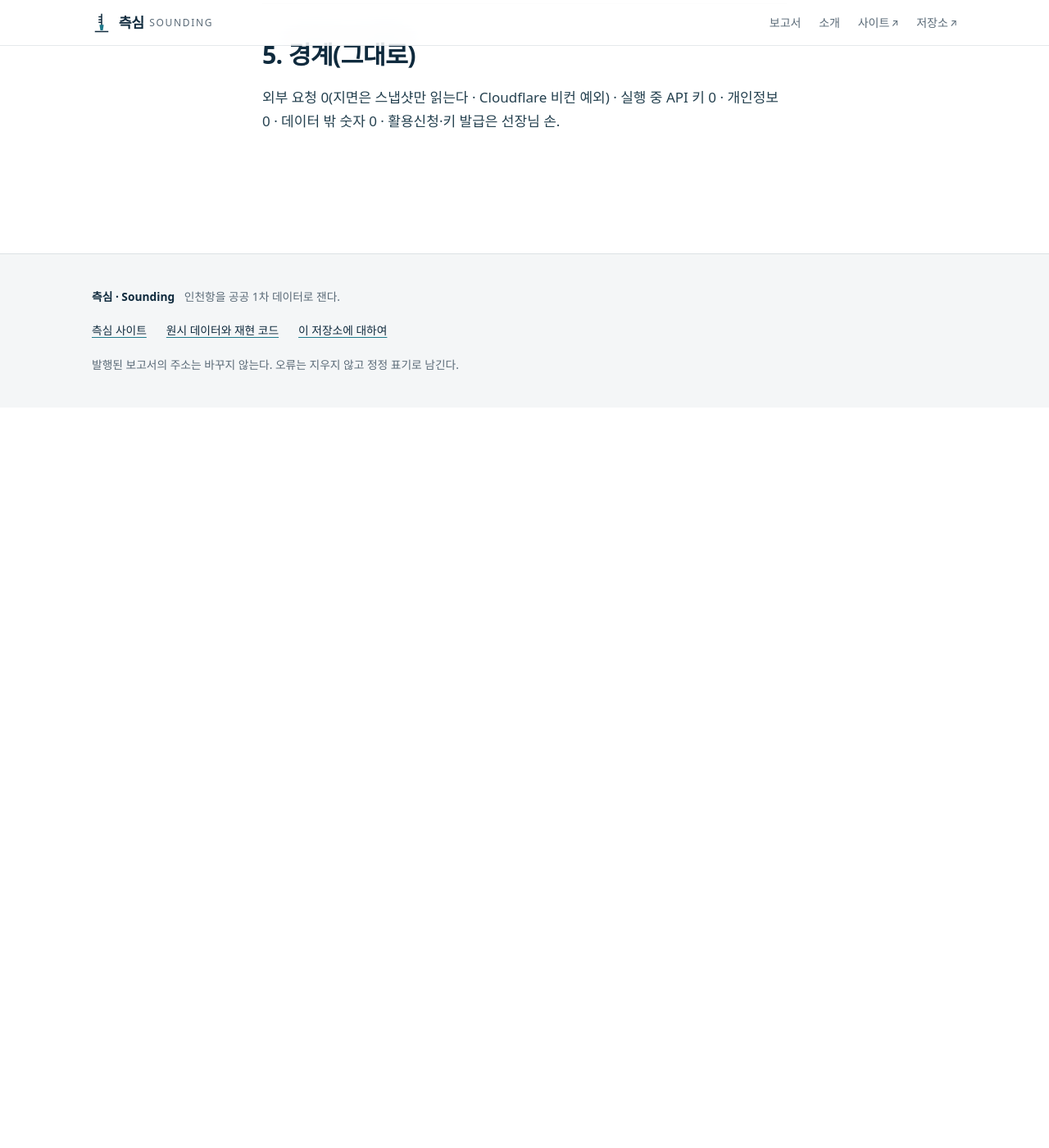
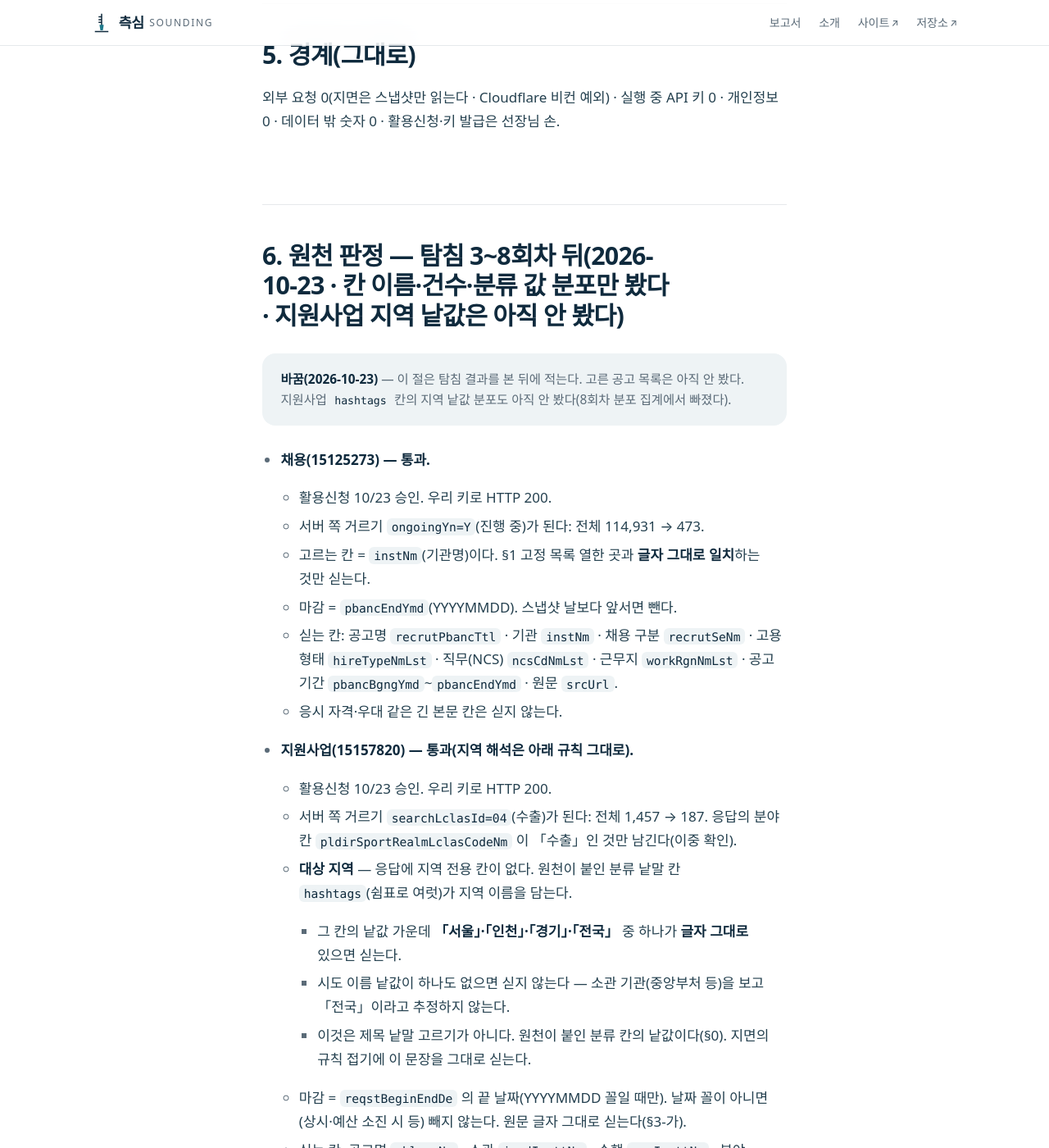
Before and after one commit to jisangj03-dev/incheon-port-analysis, a Jekyll site: the page built from docs/측심_채용·지원사업레이더_판정기준_선커밋_20261022.md, in a window 1280 px wide and 1400 px high, scrolled down 4499 px. Shown: the whole window at 82% size. Built offline with Jekyll 4.4.1, drawn with Linux system fonts in a browser that asks for light colours; some web fonts are replaced; our own code applies the rules of GitHub Pages for plain Markdown files; before the commit the page ends 4996 px from its top, so only the background shows below that; some of the changed text lies outside the part shown.

Commit message:
레이더 선커밋 §6 — 원천 판정(목록 보기 전): 채용 통과(instNm 고정 목록 · ongoingYn=Y 473건) · 지원사업 통과(수출 searchLclasId=04 187건 · 지역 = hashtags 낱값 서울·인천·경기·전국 글자 그대로 · 없으면 안 싣고 추정 안 함) · K-Startup 미달(분야 칸에 물류·수출 갈래 없음)
Co-Authored-By: Claude Opus 5.5 <noreply@anthropic.com>
Claude-Session: https://claude.ai/code/session_01MZ3cYDGK1Kxw411tM3B3jH

```diff
--- a/docs/측심_채용·지원사업레이더_판정기준_선커밋_20261022.md
+++ b/docs/측심_채용·지원사업레이더_판정기준_선커밋_20261022.md
@@ -75,3 +75,31 @@
 ## 5. 경계(그대로)
 
 외부 요청 0(지면은 스냅샷만 읽는다 · Cloudflare 비컨 예외) · 실행 중 API 키 0 · 개인정보 0 · 데이터 밖 숫자 0 · 활용신청·키 발급은 선장님 손.
+
+## 6. 원천 판정 — 탐침 3~8회차 뒤(2026-10-23 · 칸 이름·건수·분류 값 분포만 봤다 · 지원사업 지역 낱값은 아직 안 봤다)
+
+> **바꿈(2026-10-23)** — 이 절은 탐침 결과를 본 뒤에 적는다. 고른 공고 목록은 아직 안 봤다. 지원사업 `hashtags` 칸의 지역 낱값 분포도 아직 안 봤다(8회차 분포 집계에서 빠졌다).
+
+- **채용(15125273) — 통과.**
+  - 활용신청 10/23 승인. 우리 키로 HTTP 200.
+  - 서버 쪽 거르기 `ongoingYn=Y`(진행 중)가 된다: 전체 114,931 → 473.
+  - 고르는 칸 = `instNm`(기관명)이다. §1 고정 목록 열한 곳과 **글자 그대로 일치**하는 것만 싣는다.
+  - 마감 = `pbancEndYmd`(YYYYMMDD). 스냅샷 날보다 앞서면 뺀다.
+  - 싣는 칸: 공고명 `recrutPbancTtl` · 기관 `instNm` · 채용 구분 `recrutSeNm` · 고용 형태 `hireTypeNmLst` · 직무(NCS) `ncsCdNmLst` · 근무지 `workRgnNmLst` · 공고 기간 `pbancBgngYmd`~`pbancEndYmd` · 원문 `srcUrl`.
+  - 응시 자격·우대 같은 긴 본문 칸은 싣지 않는다.
+- **지원사업(15157820) — 통과(지역 해석은 아래 규칙 그대로).**
+  - 활용신청 10/23 승인. 우리 키로 HTTP 200.
+  - 서버 쪽 거르기 `searchLclasId=04`(수출)가 된다: 전체 1,457 → 187. 응답의 분야 칸 `pldirSportRealmLclasCodeNm` 이 「수출」인 것만 남긴다(이중 확인).
+  - **대상 지역** — 응답에 지역 전용 칸이 없다. 원천이 붙인 분류 낱말 칸 `hashtags`(쉼표로 여럿)가 지역 이름을 담는다.
+    - 그 칸의 낱값 가운데 **「서울」·「인천」·「경기」·「전국」** 중 하나가 **글자 그대로** 있으면 싣는다.
+    - 시도 이름 낱값이 하나도 없으면 싣지 않는다 — 소관 기관(중앙부처 등)을 보고 「전국」이라고 추정하지 않는다.
+    - 이것은 제목 낱말 고르기가 아니다. 원천이 붙인 분류 칸의 낱값이다(§0). 지면의 규칙 접기에 이 문장을 그대로 싣는다.
+  - 마감 = `reqstBeginEndDe` 의 끝 날짜(YYYYMMDD 꼴일 때만). 날짜 꼴이 아니면(상시·예산 소진 시 등) 빼지 않는다. 원문 글자 그대로 싣는다(§3-가).
+  - 싣는 칸: 공고명 `pblancNm` · 소관 `jrsdInsttNm` · 수행 `excInsttNm` · 분야 `pldirSportRealmLclasCodeNm` · 대상 `trgetNm` · 신청 기간 `reqstBeginEndDe` · 원문 `pblancUrl`.
+  - 사업 개요(`bsnsSumryCn`)는 싣지 않는다 — 줄여 실으면 변경이 된다.
+- **K-Startup(15125364) — 미달.**
+  - 키는 열렸다.
+  - 분야 칸 `supt_biz_clsfc` 의 값이 사업화 · 멘토링·컨설팅·교육 · 시설·공간·보육 · 행사·네트워크 · 창업교육이다. 물류·무역·수출 갈래가 없다.
+  - 서버 쪽 거르기(`cond[rcrt_prgs_yn::EQ]`)도 먹지 않았다(30,417 그대로).
+  - §0 그대로 낱말로 대신하지 않는다. 지면에 싣지 않는다.
+- **3건 문**(§3)은 첫 스냅샷에서 잰다. 채용·지원사업 칸마다 따로 잰다.
```
